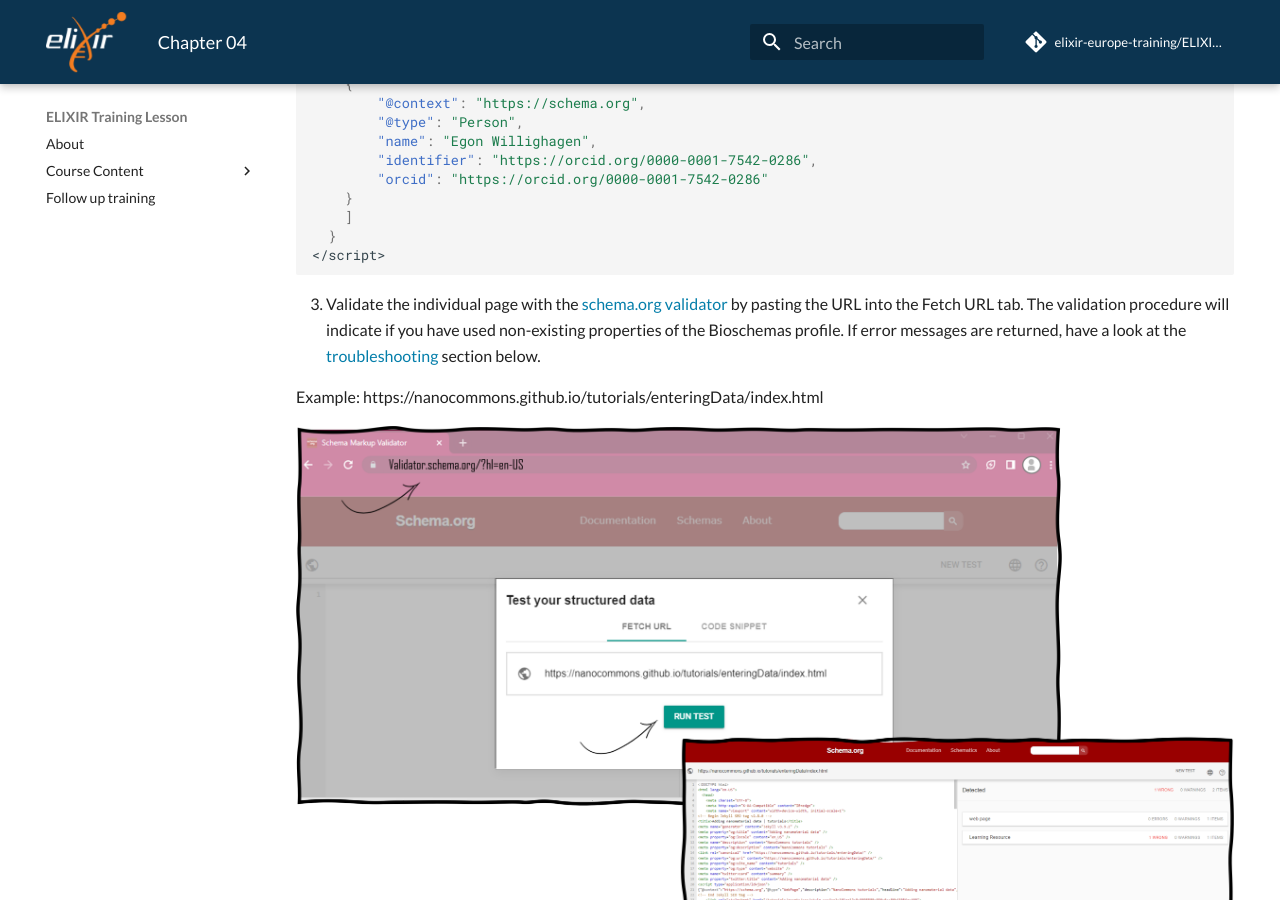
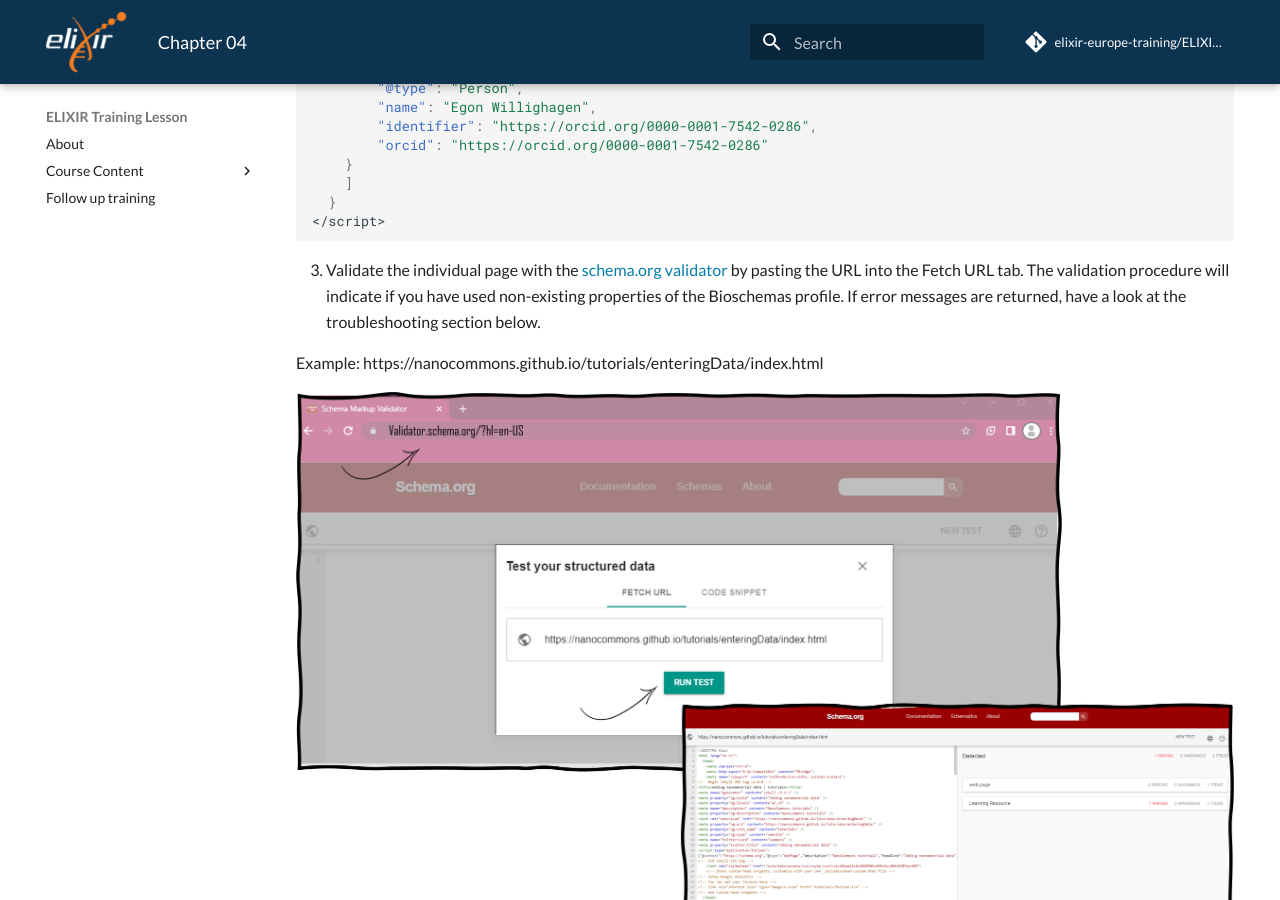
Before and after one commit to elixir-europe-training/ELIXIR-TrP-TeSS, an MkDocs documentation site: the page built from docs/chapters/chapter_04.md, in a window 1280 px wide and 900 px high, scrolled down 2415 px. Built offline with MkDocs 1.6.1 and Material for MkDocs 9.7.7, drawn with Linux system fonts in a browser that asks for light colours; comment, search, counter and statistics services are not loaded; some of the changed lines change nothing that is shown.

Commit message:
Update chapter_04.md

````diff
--- a/docs/chapters/chapter_04.md
+++ b/docs/chapters/chapter_04.md
@@ -3,7 +3,7 @@
 
 Registering events and training materials makes them more findable in a variety ways to various user bases. TeSS features several options for automatically "harvesting" resources from external sources. This can be helpful if you are maintaining a large collection of events and materials that changes frequently.
 
-![screenshot for login page](https://github.com/elixir-europe-training/ELIXIR-TrP-TeSS/blob/main/docs/assets/images/9COCE0h.png)
+![screenshot for login page](./../assets/images/9COCE0h.png)
 
 To register resources in TeSS automatically, we need to be able to extract data from target sources reliably. To this end, it is helpful if the data is structured according to a globally used standardized format.
 
@@ -15,10 +15,8 @@
 
 TeSS supports the following Bioschemas profiles: for events that are courses **CourseInstance** and **Course**, for other events **Event**, for training materials **TrainingMaterial**. Fig. 3 displays a schematic overview of the protocol steps.
 
-![overview of the steps for automated harvesting](https://github.com/elixir-europe-training/ELIXIR-TrP-TeSS/blob/main/docs/assets/images/cpz1682-fig-0003-m.jpg)
+![overview of the steps for automated harvesting](./../assets/images/cpz1682-fig-0003-m.jpg)
 
-
-*********************
 
 1.	Select the profile [**Learning resource**](https://bioschemas.org/profiles/TrainingMaterial/1.0-RELEASE) for the automated harvesting of a specific training material.
 For training events, select **Course/CourseInstance** for training by using the profile described at https://bioschemas.org/profiles/CourseInstance.
@@ -68,11 +66,11 @@
 </script>
 ```
 
-3.	Validate the individual page with the [schema.org validator](https://validator.schema.org) by pasting the URL into the Fetch URL tab. The validation procedure will indicate if you have used non-existing properties of the Bioschemas profile. If error messages are returned, have a look at the [troubleshooting](#12) section below.
+3.	Validate the individual page with the [schema.org validator](https://validator.schema.org) by pasting the URL into the Fetch URL tab. The validation procedure will indicate if you have used non-existing properties of the Bioschemas profile. If error messages are returned, have a look at the troubleshooting section below.
 
 Example: https://nanocommons.github.io/tutorials/enteringData/index.html
 
-![screenshot for login page](https://github.com/elixir-europe-training/ELIXIR-TrP-TeSS/blob/main/docs/assets/images/b369eIQ.png)
+![screenshot for login page](./../assets/images/b369eIQ.png)
 
 4.	Create a sitemap listing the material page URL and save it as sitemap.xml. This sitemap.xml file needs to be publicly browsable on the internet. In our example, the manually created sitemap.xml is [published](https://nanocommons.github.io/sitemap.xml).
 More complex mechanisms for sitemap creation are available by using content management systems like Drupal and using specific sitemap plugins.
````
